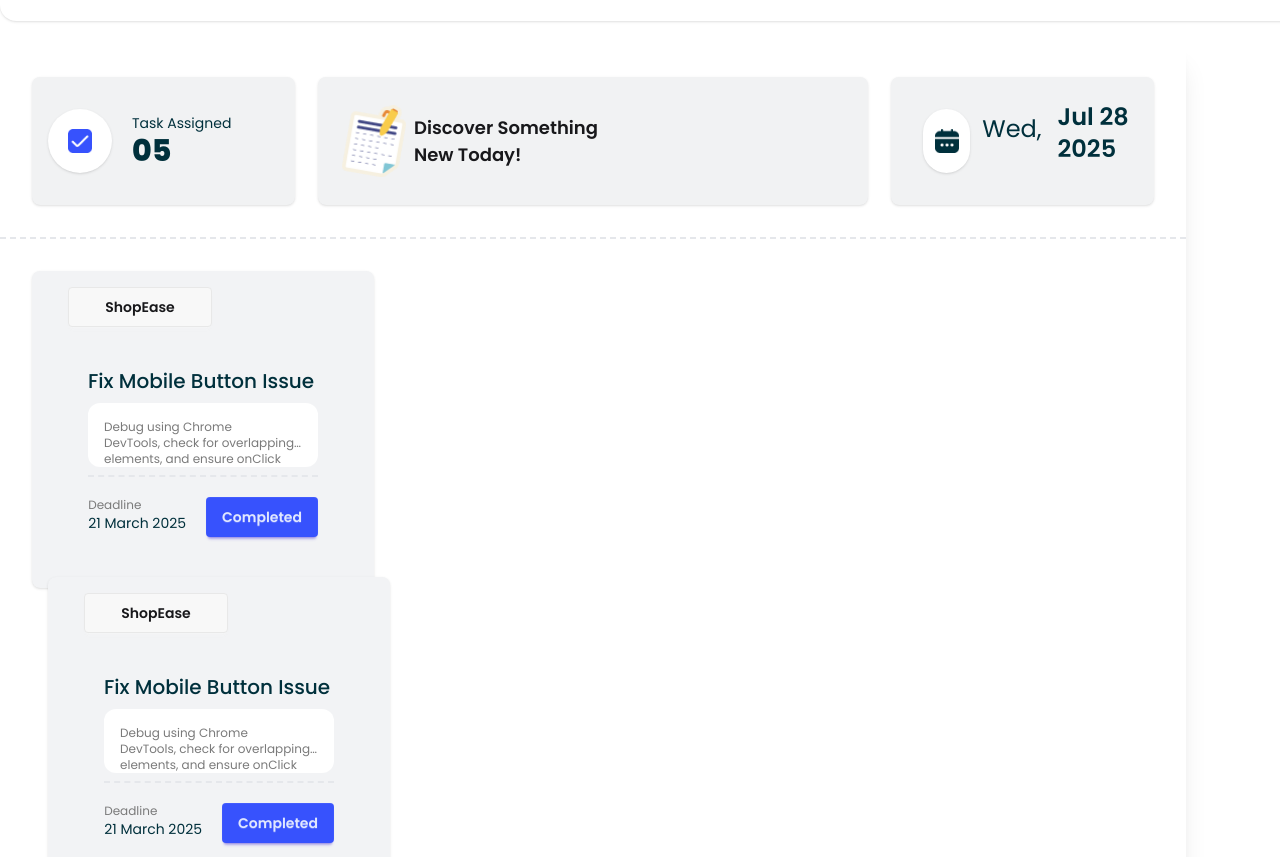
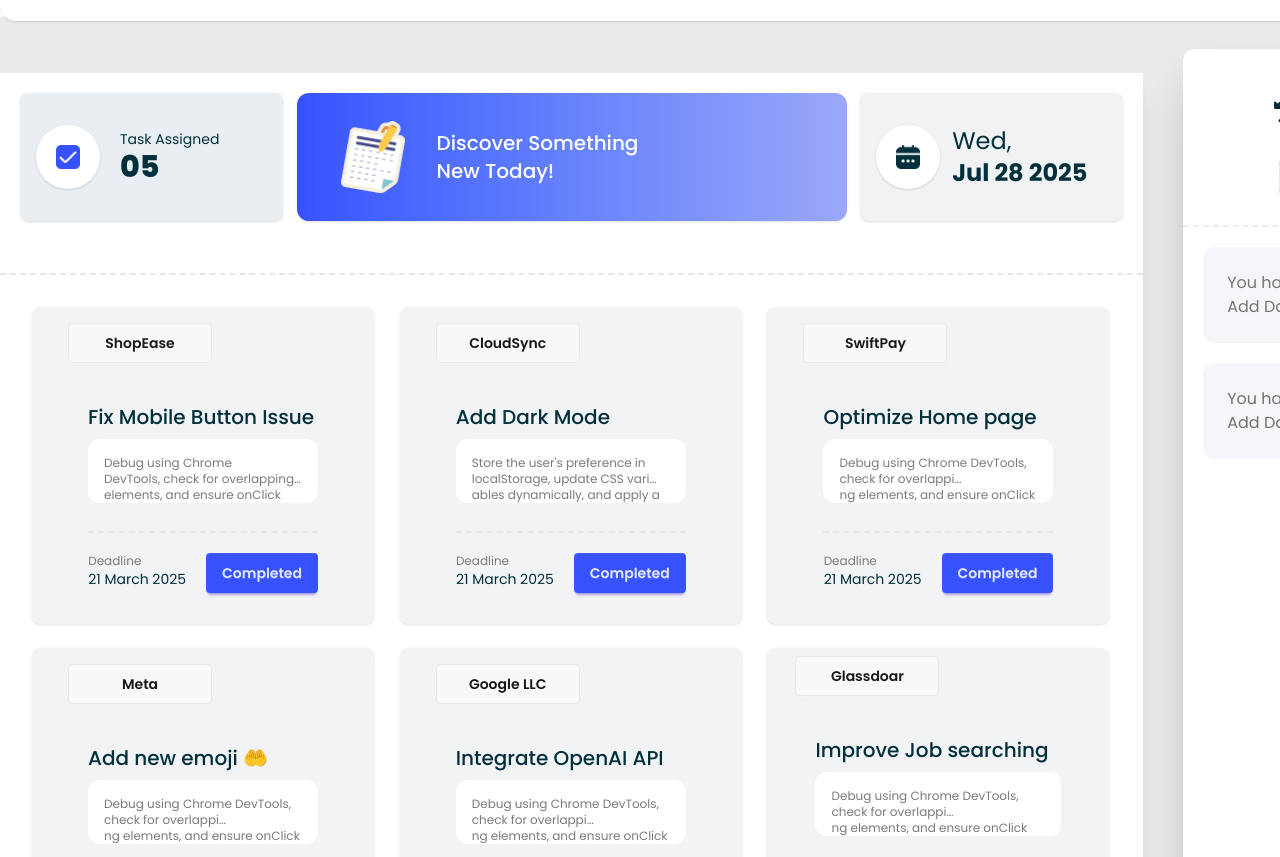
Before and after one commit to Umme-Habiba123/assignment-5-repo, a plain HTML site: page index.html in a window 1280 px wide. Shown: the part 95-952 px from the top of the page. Drawn offline with nearby package versions, Linux system fonts and the light colour scheme.

Commit message:
html almost done

```diff
--- a/index.html
+++ b/index.html
@@ -14,6 +14,8 @@
     <link
         href="https://fonts.googleapis.com/css2?family=Poppins:ital,wght@0,100;0,200;0,300;0,400;0,500;0,600;0,700;0,800;0,900;1,100;1,200;1,300;1,400;1,500;1,600;1,700;1,800;1,900&display=swap"
         rel="stylesheet" />
+        <!-- font awesome -->
+        <script src="https://kit.fontawesome.com/ce4e831da4.js" crossorigin="anonymous"></script>
 
     <style>
         /* google font */
@@ -23,35 +25,39 @@
             font-style: normal;
         }
 
-        .ellipsis{
+        .ellipsis {
             background-color: rgb(255, 255, 255);
             text-overflow: ellipsis;
             overflow: hidden;
 
             display: -webkit-box;
-            -webkit-box-orient : vertical;
-            -webkit-line-clamp : 2;
+            -webkit-box-orient: vertical;
+            -webkit-line-clamp: 2;
+            width: 300px;
+            max-width: 100%;
 
 
 
 
 
         }
+
         /* dark green color */
-        .dark-green{
+        .dark-green {
             color: #00303C;
         }
-        .text-color{
+
+        .text-color {
             color: #7a7a7a;
         }
-         .blue-color{
+
+        .blue-color {
             color: #3752FD;
         }
-
     </style>
 </head>
 
-<body class="w-[1536px] h-[100px] mx-auto poppins-font bg-[#f2f3f5]">
+<body class="w-[1536px] h-[100px] mx-auto poppins-font bg-[#eaecee]">
     <header class="w-[#1536px] h-[100px]">
         <nav class="pt-4 ">
             <div class="navbar bg-base-100 shadow-sm rounded-2xl ">
@@ -72,7 +78,7 @@
                     </div>
                     <div class="dropdown dropdown-end mr-8 ">
 
-                        <div class="lg:w-10 rounded-full lg:mb-5 lg:mb-3 btn btn-ghost btn-circle avatar mt-1">
+                        <div class="lg:w-10 rounded-full lg:mb-5 mb-3 btn btn-ghost btn-circle avatar mt-1">
                             <img alt="theme button " src="./assets/theme-btn.png" />
                         </div>
 
@@ -86,11 +92,12 @@
     </header>
 
     <!-- discover something -->
+    <section class="big-section flex mt-3  pt-4 bg-[#e9ebed] ">
         <section class="w-[1186px] h-[918px] mt-10 bg-base-100  shadow-xl ">
-        <div class="flex gap-3 justify-between p-8">
+            <div class="flex gap-3 justify-between p-5 mb-8 rounded-xl ">
                 <!--small card --1 -->
 
-            <div class="flex items-center gap-5 bg-base-100 w-[263px] h-[128px] shadow-sm rounded-lg  bg-[#f1f2f3]">
+                <div class="flex items-center gap-5 bg-base-100 w-[263px] h-[128px] shadow-sm rounded-lg  bg-[#e9eef3]">
                     <div class="rounded-full bg-white shadow-sm flex h-16 w-16 ml-4 items-center justify-center">
                         <img class="w-6 h-6 " src="./assets/checkbox.png" alt="">
                     </div>
@@ -101,44 +108,47 @@
                     </div>
                 </div>
                 <!--card : linear card -->
-            <div class="flex  items-center  bg-base-100 w-[550px] h-[128px] shadow-sm rounded-lg  bg-[#f1f2f3] ">
+                <div
+                    class="flex  items-center  bg-base-100 w-[550px] h-[128px] shadow-sm  bg-[#f1f2f3]  bg-gradient-to-r from-[#3752FD] to-[#9BA8F8] gap-6 rounded-xl">
                     <div class="rounded-full flex ml-4 items-center justify-center">
-                    <img class="w-20 h-20 " src="./assets/board.png" alt="">
+                        <img class="w-20 h-20 ml-5 " src="./assets/board.png" alt="">
                     </div>
 
                     <div class="">
-                    <h2 class="card-title">Discover Something <br> New Today! </h2>
+                        <h2 class="card-title text-xl font-medium text-white">Discover Something <br> New Today! </h2>
                     </div>
                 </div>
 
-            <!-- card -3 -->
+                <!--small card -3 -->
 
-            <div class="flex items-center gap-3 p-4 bg-base-100 w-[263px] h-[128px] shadow-sm rounded-lg  bg-[#f1f2f3]">
+                <div class="flex items-center gap-3 bg-base-100 w-[263px] h-[128px] shadow-sm rounded-lg bg-[#f1f2f3]">
                     <div class="rounded-full bg-white shadow-sm flex h-16 w-16 ml-4 items-center justify-center">
                         <img class="w-6 h-6 " src="./assets/calender.png" alt="">
                     </div>
 
                     <div class="">
-                    <p class="card-title text-[#00303C] text-sm font-normal"><span class="font-normal text-2xl">
-                            Wed,</span> <br><span class="text-2xl font-semibold mt-2 block"> Jul 28 2025</span> </p>
-                    <br>
+                        <p class="text-[#00303C] text-2xl font-normal">Wed,</p>
+                        <p class="card-title text-[#00303C] font-bold text-2xl">Jul 28 2025</p>
 
                     </div>
                 </div>
+            </div>
+            <h1 class=" border-t-2 border-dashed border-gray-200"></h1>
 
-        </div>
-        <h1 class="border-t-2 border-dashed border-gray-200"></h1>
 
 
             <!-- big cardss -->
-        <div class="card-container p-8">
+            <section class="">
+                <div class="card-container p-8 grid grid-cols-3 gap-6 ">
 
-           <!-- Big Catd -1 -->
+                    <!-- Big Catd -1  -->
                     <div class="card w-[342px] h-[317px] bg-base-100 card-xl shadow-sm p-4 bg-[#f2f3f5] ">
                         <button class="btn w-36 ml-5">ShopEase</button>
                         <div class="card-body  rounded-lg   ">
                             <h2 class="text-xl font-medium dark-green ">Fix Mobile Button Issue </h2>
-                    <p class="ellipsis line-clamp-2 rounded-xl text-xs font-normal text-[#7a7a7a] p-4">Debug using Chrome <br> DevTools, check for overlapping elements, and ensure onClick works properly
+                            <p class="ellipsis line-clamp-2 rounded-xl text-xs font-normal text-[#7a7a7a] p-4 mb-5">
+                                Debug using
+                                Chrome <br> DevTools, check for overlapping elements, and ensure onClick works properly
                                 and ensure onClick works properly</p>
 
                             <h1 class=" border-t-2 border-dashed border-gray-200"></h1>
@@ -150,12 +160,34 @@
                                 <button class="btn btn-primary bg-[#3752FD] border-none">Completed</button>
                             </div>
                         </div>
+                    </div>
                     <!-- Big Catd -2 -->
                     <div class="card w-[342px] h-[317px] bg-base-100 card-xl shadow-sm p-4 bg-[#f2f3f5] ">
-                <button class="btn w-36 ml-5">ShopEase</button>
+                        <button class="btn w-36 ml-5">CloudSync</button>
                         <div class="card-body  rounded-lg   ">
-                    <h2 class="text-xl font-medium dark-green ">Fix Mobile Button Issue </h2>
-                    <p class="ellipsis line-clamp-2 rounded-xl text-xs font-normal text-[#7a7a7a] p-4">Debug using Chrome <br> DevTools, check for overlapping elements, and ensure onClick works properly
+                            <h2 class="text-xl font-medium dark-green ">Add Dark Mode</h2>
+                            <p class="ellipsis line-clamp-2 rounded-xl text-xs font-normal text-[#7a7a7a] p-4 mb-5">
+                                Store the user's preference in localStorage, update CSS vari <br> ables dynamically, and
+                                apply a smooth transition effect.
+
+                            <h1 class=" border-t-2 border-dashed border-gray-200"></h1>
+                            <div class=" justify-end card-actions flex gap-5 mt-3">
+                                <div>
+                                    <p class="text-color text-xs">Deadline</p>
+                                    <h1 class="dark-green font-normal text-sm">21 March 2025</h1>
+                                </div>
+                                <button class="btn btn-primary bg-[#3752FD] border-none">Completed</button>
+                            </div>
+                        </div>
+                    </div>
+                    <!-- Big Catd -3 -->
+                    <div class="card w-[342px] h-[317px] bg-base-100 card-xl shadow-sm p-4 bg-[#f2f3f5] ">
+                        <button class="btn w-36 ml-5">SwiftPay</button>
+                        <div class="card-body  rounded-lg   ">
+                            <h2 class="text-xl font-medium dark-green ">Optimize Home page  </h2>
+                            <p class="ellipsis line-clamp-2 rounded-xl text-xs font-normal text-[#7a7a7a] p-4 mb-5">
+                                Debug using Chrome DevTools, check for overlappi <br> ng elements, and ensure onClick
+                                works properly
                                 and ensure onClick works properly</p>
 
                             <h1 class=" border-t-2 border-dashed border-gray-200"></h1>
@@ -167,12 +199,15 @@
                                 <button class="btn btn-primary bg-[#3752FD] border-none">Completed</button>
                             </div>
                         </div>
-           <!-- Big Catd -3 -->
+                    </div>
+                    <!-- Big Catd -4 -->
                     <div class="card w-[342px] h-[317px] bg-base-100 card-xl shadow-sm p-4 bg-[#f2f3f5] ">
-                <button class="btn w-36 ml-5">ShopEase</button>
+                        <button class="btn w-36 ml-5">Meta</button>
                         <div class="card-body  rounded-lg   ">
-                    <h2 class="text-xl font-medium dark-green ">Fix Mobile Button Issue </h2>
-                    <p class="ellipsis line-clamp-2 rounded-xl text-xs font-normal text-[#7a7a7a] p-4">Debug using Chrome <br> DevTools, check for overlapping elements, and ensure onClick works properly
+                            <h2 class="text-xl font-medium dark-green ">Add new emoji 🤲 </h2>
+                            <p class="ellipsis line-clamp-2 rounded-xl text-xs font-normal text-[#7a7a7a] p-4 mb-5">
+                                Debug using Chrome DevTools, check for overlappi <br> ng elements, and ensure onClick
+                                works properly
                                 and ensure onClick works properly</p>
 
                             <h1 class=" border-t-2 border-dashed border-gray-200"></h1>
@@ -184,12 +219,15 @@
                                 <button class="btn btn-primary bg-[#3752FD] border-none">Completed</button>
                             </div>
                         </div>
-           <!-- Big Catd -4 -->
+                    </div>
+                    <!-- Big Catd -5 -->
                     <div class="card w-[342px] h-[317px] bg-base-100 card-xl shadow-sm p-4 bg-[#f2f3f5] ">
-                <button class="btn w-36 ml-5">ShopEase</button>
+                        <button class="btn w-36 ml-5">Google LLC</button>
                         <div class="card-body  rounded-lg   ">
-                    <h2 class="text-xl font-medium dark-green ">Fix Mobile Button Issue </h2>
-                    <p class="ellipsis line-clamp-2 rounded-xl text-xs font-normal text-[#7a7a7a] p-4">Debug using Chrome <br> DevTools, check for overlapping elements, and ensure onClick works properly
+                            <h2 class="text-xl font-medium dark-green ">Integrate OpenAI API </h2>
+                            <p class="ellipsis line-clamp-2 rounded-xl text-xs font-normal text-[#7a7a7a] p-4 mb-5">
+                                Debug using Chrome DevTools, check for overlappi <br> ng elements, and ensure onClick
+                                works properly
                                 and ensure onClick works properly</p>
 
                             <h1 class=" border-t-2 border-dashed border-gray-200"></h1>
@@ -201,29 +239,15 @@
                                 <button class="btn btn-primary bg-[#3752FD] border-none">Completed</button>
                             </div>
                         </div>
-           <!-- Big Catd -5 -->
-            <div class="card w-[342px] h-[317px] bg-base-100 card-xl shadow-sm p-4 bg-[#f2f3f5] ">
-                <button class="btn w-36 ml-5">ShopEase</button>
-                <div class="card-body  rounded-lg   ">
-                    <h2 class="text-xl font-medium dark-green ">Fix Mobile Button Issue </h2>
-                    <p class="ellipsis line-clamp-2 rounded-xl text-xs font-normal text-[#7a7a7a] p-4">Debug using Chrome <br> DevTools, check for overlapping elements, and ensure onClick works properly
-                        and ensure onClick works properly</p>
-
-                        <h1 class=" border-t-2 border-dashed border-gray-200"></h1>
-                    <div class=" justify-end card-actions flex gap-5 mt-3">
-                        <div>
-                            <p class="text-color text-xs">Deadline</p>
-                            <h1 class="dark-green font-normal text-sm">21 March 2025</h1>
-                        </div>
-                        <button class="btn btn-primary bg-[#3752FD] border-none">Completed</button>
-                    </div>
                     </div>
                     <!-- Big Catd -6 -->
-            <div class="card w-[342px] h-[317px] bg-base-100 card-xl shadow-sm p-4 bg-[#f2f3f5] ">
-                <button class="btn w-36 ml-5">ShopEase</button>
+                    <div class="card w-[342px] h-[317px] bg-base-100 card-xl shadow-sm p-2 bg-[#f2f3f5] ">
+                        <button class="btn w-36 ml-5">Glassdoar</button>
                         <div class="card-body  rounded-lg   ">
-                    <h2 class="text-xl font-medium dark-green ">Fix Mobile Button Issue </h2>
-                    <p class="ellipsis line-clamp-2 rounded-xl text-xs font-normal text-[#7a7a7a] p-4">Debug using Chrome <br> DevTools, check for overlapping elements, and ensure onClick works properly
+                            <h2 class="text-xl font-medium dark-green ">Improve Job searching </h2>
+                            <p class="ellipsis line-clamp-2 rounded-xl text-xs font-normal text-[#7a7a7a] p-4 mb-5">
+                                Debug using Chrome DevTools, check for overlappi <br> ng elements, and ensure onClick
+                                works properly
                                 and ensure onClick works properly</p>
 
                             <h1 class=" border-t-2 border-dashed border-gray-200"></h1>
@@ -240,10 +264,23 @@
 
 
 
-        </div>
 
             </section>
+        </section>
+<div class="card w-[366px] h-[918px] bg-base-100  shadow-2xl rounded-xl mt-4 ml-10">
 
+    <p class="dark-green text-2xl text-center mt-12 mb-5"><i class="pr-3 fa-solid fa-clock-rotate-left"></i>Activity Log</p>
+    <button class="btn  btn-xs sm:btn-sm md:btn-md lg:btn-lg xl:btn-xl text-white rounded-2xl bg-[#3752FD] font-normal mb-5 mx-24 text-base">Clear History</button>
+
+    <h1 class="border-dashed border-t-2 text-[#ecebeb]"></h1>
+
+    <p class=" text-[rgb(119,117,117)] m-5 rounded-xl p-6 bg-[#f5f6fa] ">You have Complete The Task Add Dark Mode at 12:48:15 PM</p>
+
+    <p class=" text-[rgb(114,113,113)] mx-5 rounded-xl p-6 bg-[#f5f6fa] ">You have Complete The Task Add Dark Mode at 12:48:15 PM</p>
+
+
+</div>
+    </section>
 
 
 
```
Lines whose indentation alone changed are shown as unchanged.
